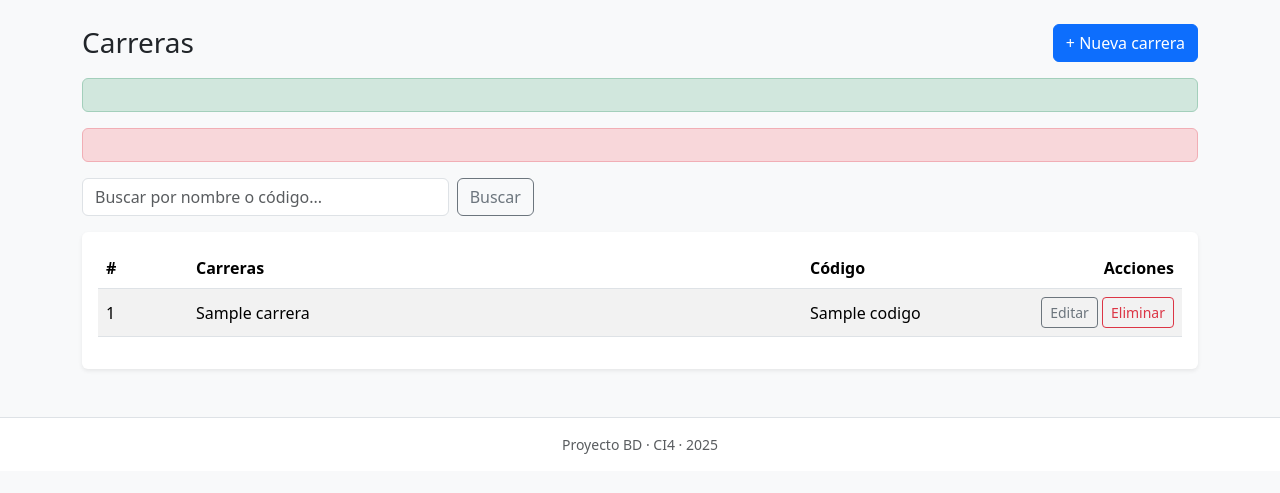
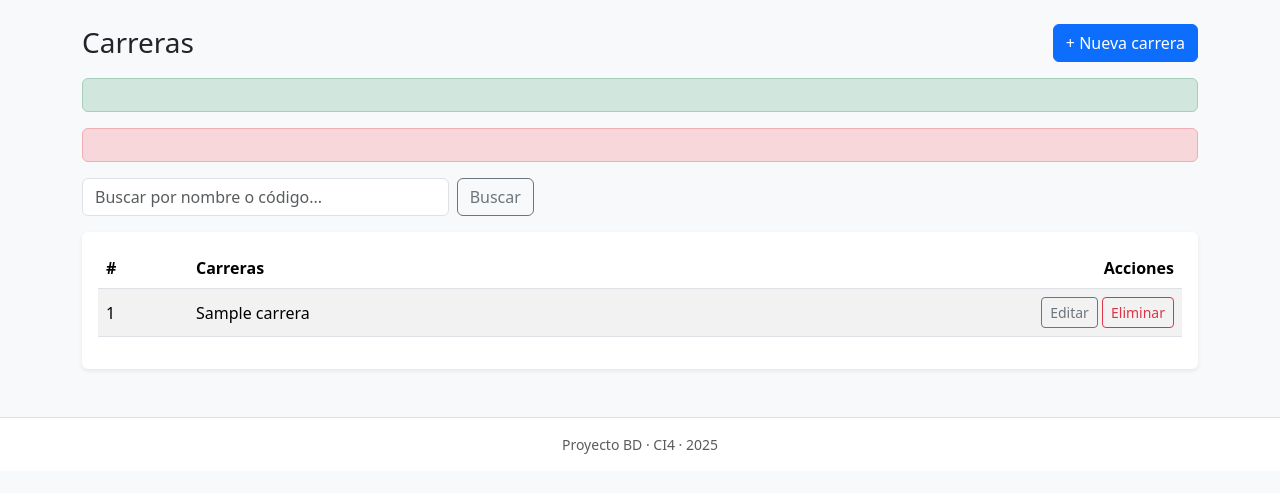
Before and after one commit to Ju4nDufour/proyecto_ci4, a CodeIgniter 4 app: the page made by app/Views/carreras/index.php in a window 1280 px wide. Shown: the part 56-549 px from the top of the page. Run offline with PHP 8.4 and a stand-in for CodeIgniter, Linux system fonts and the light colour scheme; the template is opened without the code that fills it: most values are stand-ins (such as "Sample title", 1, 10 or a date in 2020); data that the repository does not hold is empty; some libraries are stand-ins or nearby versions.

Commit message:
Se quitaron columnas codigo en tablas

```diff
--- a/app/Models/CarreraModel.php
+++ b/app/Models/CarreraModel.php
@@ -8,7 +8,7 @@ class CarreraModel extends Model
     protected $table         = 'carrera';       // nombre real de la tabla
     protected $primaryKey    = 'id_carrera';    // PK real
     protected $returnType    = 'array';
-    protected $allowedFields = ['nombre', 'codigo'];
+
 
     // Tu tabla no tiene created_at/updated_at/deleted_at
     protected $useTimestamps  = false;
@@ -16,6 +16,6 @@ class CarreraModel extends Model
 
     protected $validationRules = [
         'nombre' => 'required|min_length[3]|max_length[120]',
-        'codigo' => 'required|alpha_numeric_punct|min_length[2]|max_length[10]',
+
     ];
 }
--- a/app/Views/carreras/index.php
+++ b/app/Views/carreras/index.php
@@ -29,8 +29,8 @@
         <tr>
           <th style="width:90px">#</th>
           <th>Carreras</th>
-          <th style="width:160px">Código</th>
-          <th class="text-end" style="width:220px">Acciones</th>
+
+          <th class="text-end" style="width:280px">Acciones</th>
         </tr>
       </thead>
       <script src="https://cdn.jsdelivr.net/npm/bootstrap@5.3.0/dist/js/bootstrap.bundle.min.js"></script>
@@ -39,7 +39,6 @@
         <tr>
           <td><?= $c['id_carrera'] ?></td>
           <td><?= esc($c['nombre']) ?></td>
-          <td><?= esc($c['codigo']) ?></td>
           <td class="text-end">
             <!-- EDITAR en modal -->
             <button
@@ -47,7 +46,7 @@
               class="btn btn-sm btn-outline-secondary btn-edit"
               data-id="<?= $c['id_carrera'] ?>"
               data-nombre="<?= esc($c['nombre']) ?>"
-              data-codigo="<?= esc($c['codigo']) ?>">
+            >
               Editar
             </button>
 
@@ -79,10 +78,7 @@
           <label class="form-label">Nombre</label>
           <input name="nombre" class="form-control" required>
         </div>
-        <div class="mb-3">
-          <label class="form-label">Código</label>
-          <input name="codigo" class="form-control" required>
-        </div>
+
       </div>
       <div class="modal-footer">
         <button class="btn btn-primary">Guardar</button>
@@ -105,10 +101,7 @@
           <label class="form-label">Nombre</label>
           <input name="nombre" id="editNombre" class="form-control" required>
         </div>
-        <div class="mb-3">
-          <label class="form-label">Código</label>
-          <input name="codigo" id="editCodigo" class="form-control" required>
-        </div>
+
       </div>
       <div class="modal-footer">
         <button class="btn btn-primary">Guardar cambios</button>
@@ -124,7 +117,7 @@
     const modal   = new bootstrap.Modal(modalEl);
     const form    = document.getElementById('formEditarCarrera');
     const inputNombre = document.getElementById('editNombre');
-    const inputCodigo = document.getElementById('editCodigo');
+
 
     // ⚠️ NUEVO: base correcta usando site_url
     const updateBase = "<?= site_url('carreras/update') ?>";
@@ -133,10 +126,10 @@
       btn.addEventListener('click', () => {
         const id     = btn.dataset.id;
         const nombre = btn.dataset.nombre;
-        const codigo = btn.dataset.codigo;
+
 
         inputNombre.value = nombre;
-        inputCodigo.value = codigo;
+
 
         // 👇 Queda /proyecto_ci4/public/carreras/update/{id}
         form.action = `${updateBase}/${id}`;
```
Also changed, not shown: app/Views/profesores/index.php (+9 -0 lines), 1 other file.
